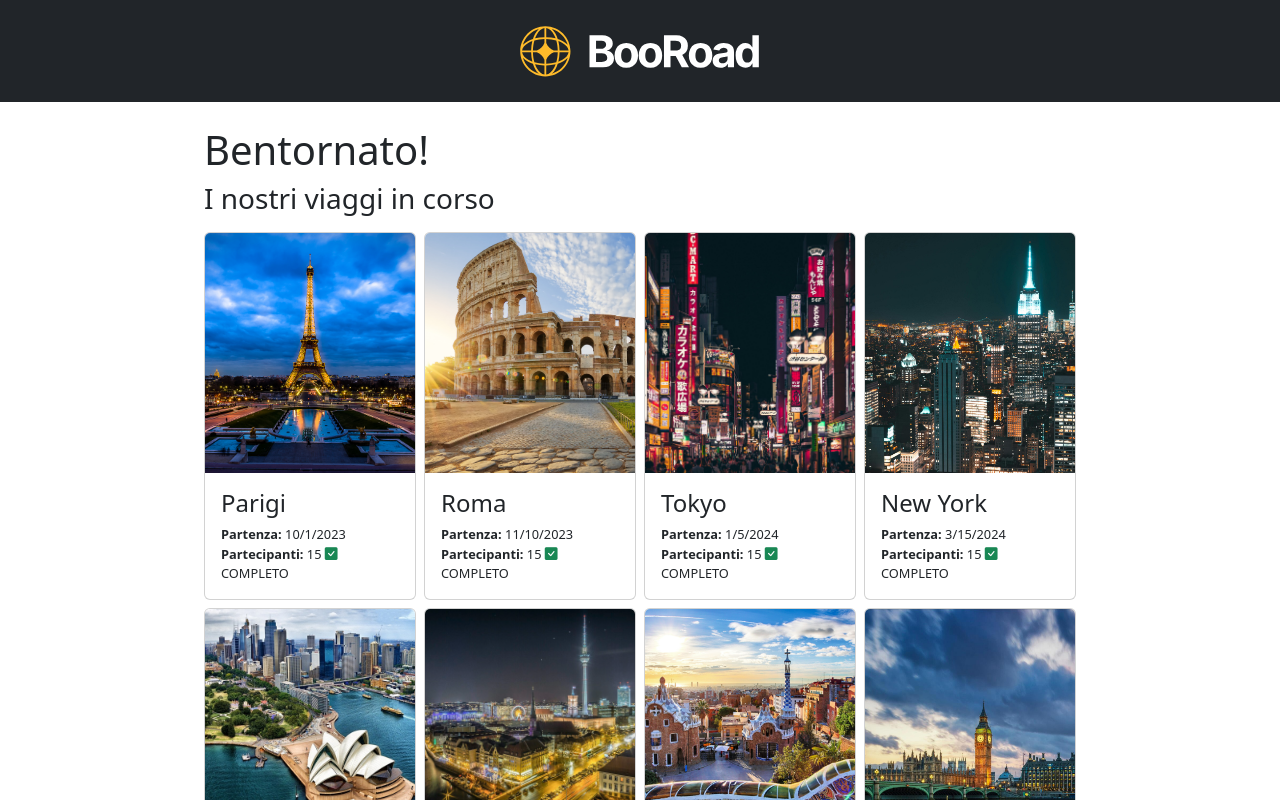
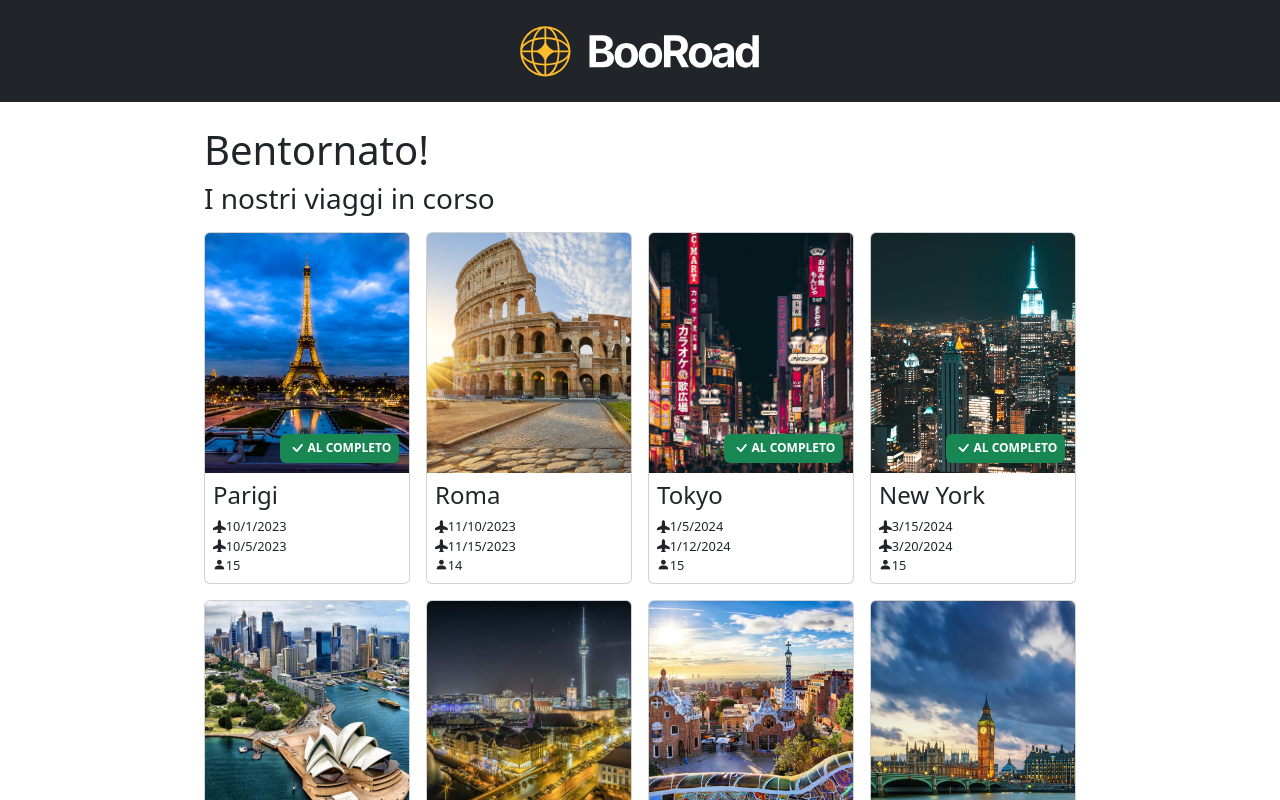
Before and after one commit to Leonardo-Mocchi/sst3-gruppo-4, a React (Vite) app: page / in a window 1280 px wide. Shown: the top 800 px of the page. Built offline with nearby package versions, Linux system fonts and the light colour scheme.

Commit message:
Enhance HomePage layout with badge display and icon rotations; update styles in index.css for improved visual structure

```diff
--- a/src/data/db_travels.js
+++ b/src/data/db_travels.js
@@ -32,7 +32,7 @@ const travels = [
     note: "Visit historical sites",
     image: "/imgs/roma.jpg",
     partecipants: [
-      { id: 16, name: "Paul", surname: "Walker", fiscal_code: "WLKPL16P16P016P", email: "paul.walker@example.com", phone: "6789009876" },
+      /*  { id: 16, name: "Paul", surname: "Walker", fiscal_code: "WLKPL16P16P016P", email: "paul.walker@example.com", phone: "6789009876" }, */
       { id: 17, name: "Quinn", surname: "Evans", fiscal_code: "EVNQNN17Q17Q017Q", email: "quinn.evans@example.com", phone: "7890109876" },
       { id: 18, name: "Rachel", surname: "Clark", fiscal_code: "CLRRCH18R18R018R", email: "rachel.clark@example.com", phone: "8901209876" },
       { id: 19, name: "Steve", surname: "Hall", fiscal_code: "HLLSTV19S19S019S", email: "steve.hall@example.com", phone: "9012309876" },
@@ -298,7 +298,7 @@ const travels = [
       { id: 177, name: "Anna", surname: "Young", fiscal_code: "YNGANN177A177A177A", email: "anna.young@example.com", phone: "7890123457" },
       { id: 178, name: "Brian", surname: "Zimmerman", fiscal_code: "ZMRBRN178B178B178B", email: "brian.zimmerman@example.com", phone: "8901234568" },
       { id: 179, name: "Clara", surname: "Anderson", fiscal_code: "ANDCLR179C179C179C", email: "clara.anderson@example.com", phone: "9012345679" },
-      { id: 180, name: "David", surname: "Bishop", fiscal_code: "BSPDVD180D180D180D", email: "david.bishop@example.com", phone: "0123456782" }
+      /* { id: 180, name: "David", surname: "Bishop", fiscal_code: "BSPDVD180D180D180D", email: "david.bishop@example.com", phone: "0123456782" } */
     ]
   }
 ]
--- a/src/index.css
+++ b/src/index.css
@@ -49,6 +49,16 @@ main {
 }
 
 /* #region HomePage */
+#badge_handler {
+  position: relative;
+
+  .badge {
+    position: absolute;
+    bottom: 10px;
+    right: 10px;
+  }
+}
+
 .card {
   img {
     width: 100%;
@@ -81,6 +91,14 @@ main {
   }
 }
 
+.departure {
+  transform: rotate(60deg);
+}
+
+.return {
+  transform: rotate(300deg);
+}
+
 /* #endregion HomePage */
 
 /* #region SingleTravel */
--- a/src/pages/HomePage.jsx
+++ b/src/pages/HomePage.jsx
@@ -9,25 +9,43 @@ export default function HomePage() {
             <div className="mt-2 mb-4">
                 <h3 className="mb-3">I nostri viaggi in corso</h3>
 
-        <div className="row row-cols-1 row-cols-sm-2 row-cols-md-3 row-cols-lg-4 g-2">
+                <div className="row row-cols-1 row-cols-sm-2 row-cols-md-3 row-cols-lg-4 g-3">
                     {travels.map((travel) => (
                         <div className="col" key={travel.id}>
 
                             <Link to={`/${travel.id}`} className="text-decoration-none text-dark">
                                 <div className="card" >
+                                    <div id="badge_handler">
                                         <img className="card-img-top" src={travel.image} alt="Title" />
-                  <div className="card-body">
-                    <h4 className="card-title">{travel.destination}</h4>
+                                        {travel.partecipants.length == 15 && (
+                                            <span className="badge bg-success d-flex justify-content-start align-items-center" style={{ maxWidth: "130px" }}>
+                                                <i className="fs-5 bi bi-check"></i>
+                                                AL COMPLETO
+                                            </span>
+                                        )}
+                                    </div>
+                                    <div className="card-body p-0 p-2">
+
+                                        <h4 className="card-title text-nowrap">{travel.destination}</h4>
                                         <p className="card-text">
-                      <span className="fw-bold">Partenza:</span> {new Date(travel.start_trip).toLocaleDateString()}
+                                            <span className="fw-bold">
+                                                <i className="bi bi-airplane-fill departure" ></i>
+                                            </span>
+                                            {new Date(travel.start_trip).toLocaleDateString()}
 
                                             <br />
 
-                      <span className="fw-bold">Partecipanti:</span> {travel.partecipants.length == 15 ? (
-                        <span>{travel.partecipants.length} <i className="bi bi-check-square-fill text-success" ></i> COMPLETO</span>
-                      ) : (
-                        <span>{travel.partecipants.length}</span>
-                      )}
+                                            <span className="fw-bold">
+                                                <i id="departure_icon" className="bi bi-airplane-fill" ></i>
+                                            </span>
+                                            {new Date(travel.end_trip).toLocaleDateString()}
+
+                                            <br />
+
+                                            <span className="fw-bold">
+                                                <i id="return_icon" class="bi bi-person-fill"></i>
+                                            </span>
+                                            {travel.partecipants.length}
                                         </p>
                                     </div>
                                 </div>
```
Lines whose indentation alone changed are shown as unchanged.
